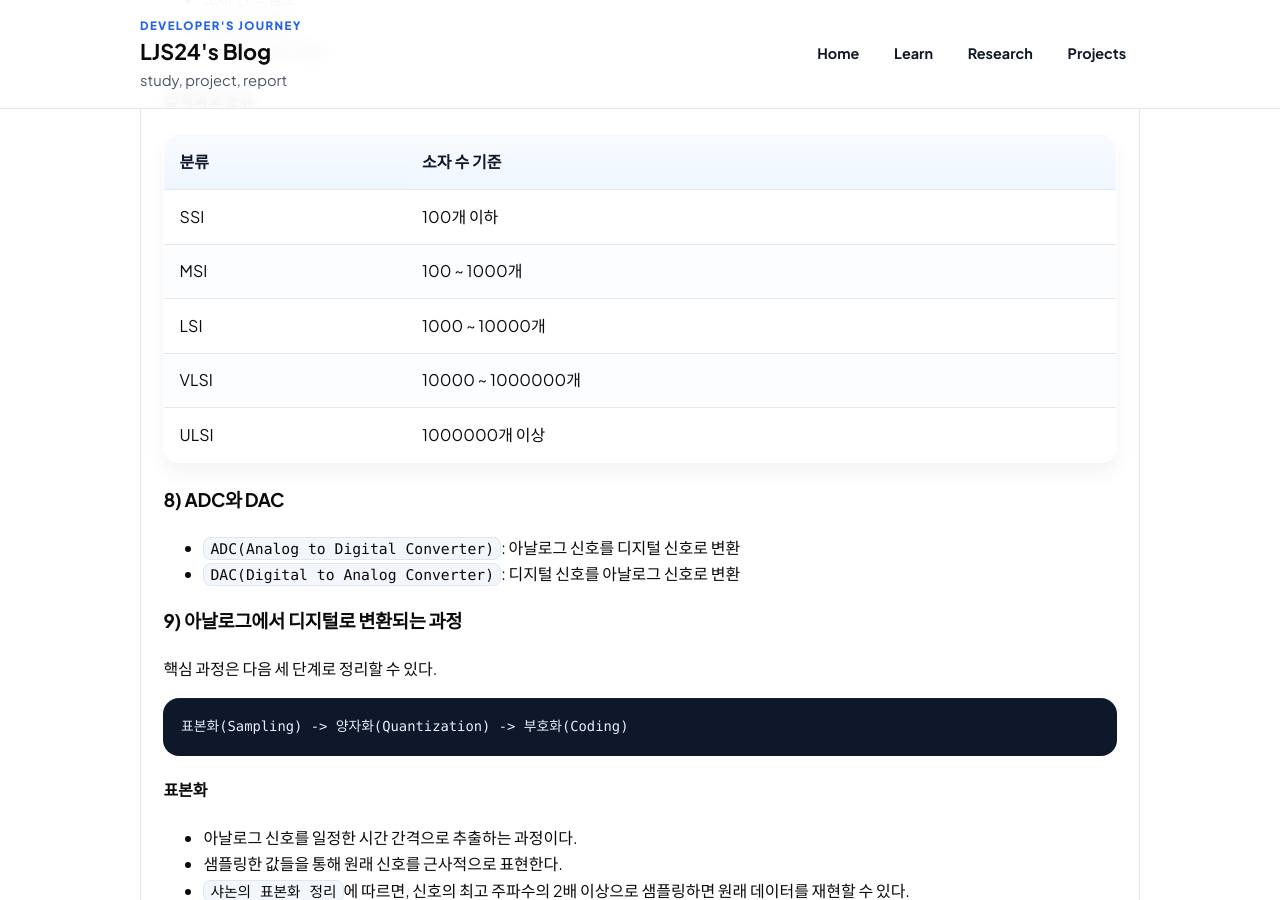
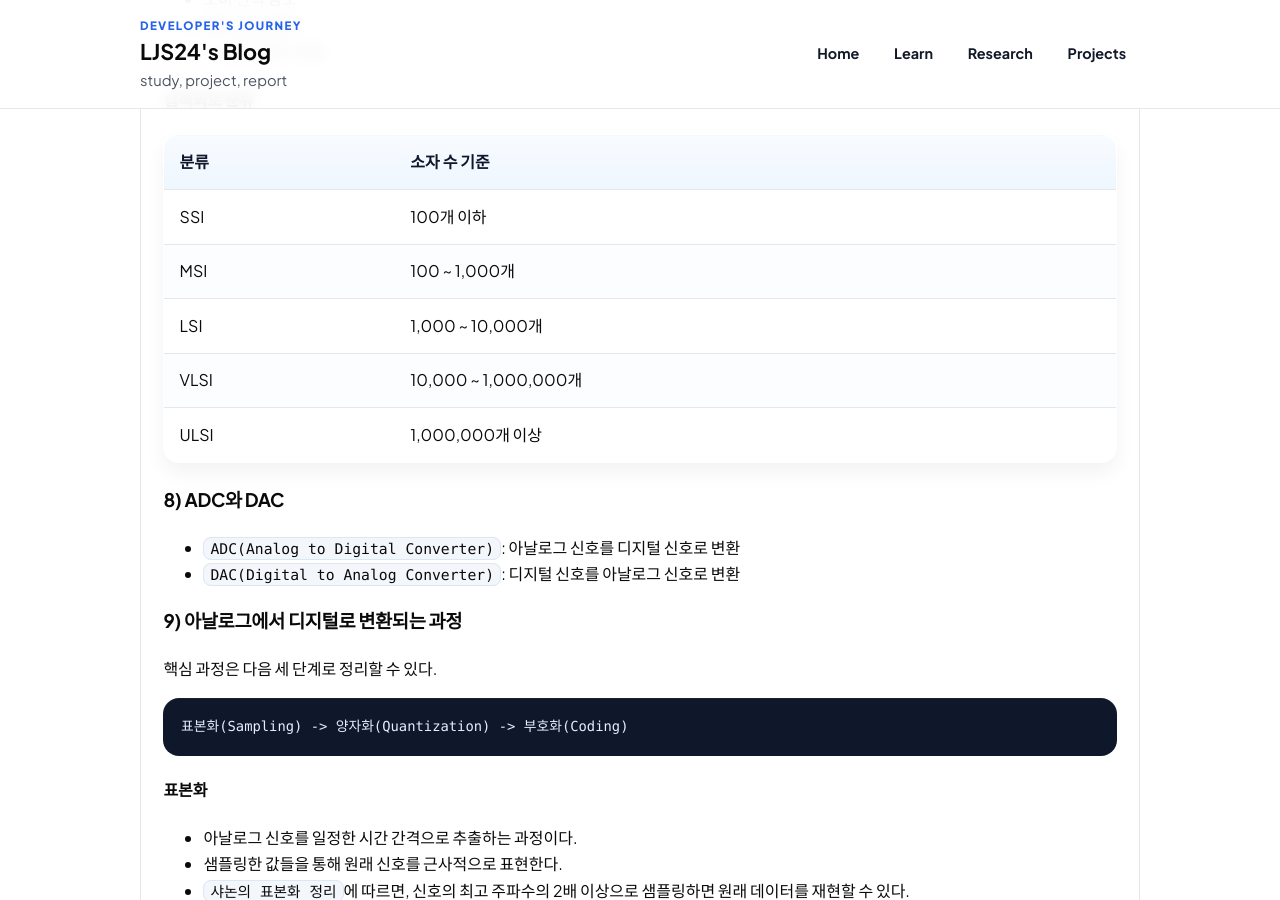
Before and after one commit to LJS24/LJS24.github.io, a Jekyll site: the page built from _posts/learn/2026-03-06-learning-note-디지털논리회로.md, in a window 1280 px wide and 900 px high, scrolled down 2366 px. Built offline with Jekyll 4.4.1, drawn with Linux system fonts in a browser that asks for light colours.

Commit message:
content update-learning note

```diff
--- a/_posts/learn/2026-03-06-learning-note-디지털논리회로.md
+++ b/_posts/learn/2026-03-06-learning-note-디지털논리회로.md
@@ -86,10 +86,10 @@ PCB에 장착하는 방식에 따라 구분되며, 학습 내용 기준으로 `S
 | 분류 | 소자 수 기준 |
 |---|---|
 | SSI | 100개 이하 |
-| MSI | 100 ~ 1000개 |
-| LSI | 1000 ~ 10000개 |
-| VLSI | 10000 ~ 1000000개 |
-| ULSI | 1000000개 이상 |
+| MSI | 100 ~ 1,000개 |
+| LSI | 1,000 ~ 10,000개 |
+| VLSI | 10,000 ~ 1,000,000개 |
+| ULSI | 1,000,000개 이상 |
 
 ### 8) ADC와 DAC
 - `ADC(Analog to Digital Converter)`: 아날로그 신호를 디지털 신호로 변환
```
